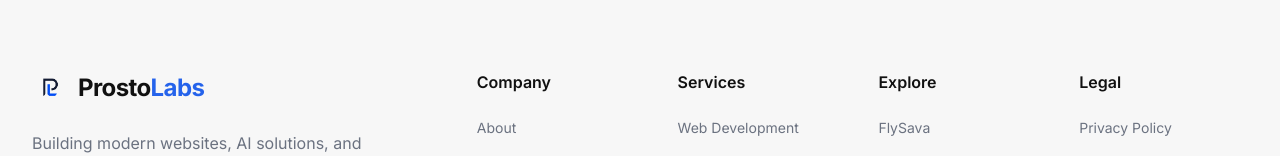
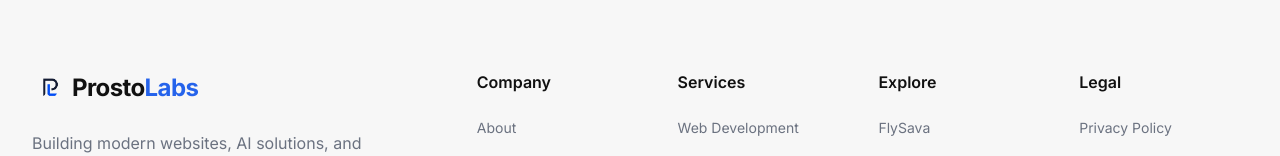
Before and after one commit to saumy-31/prostolabs, a React (Vite) app: page / in a window 1280 px wide. Shown: the part 5005-5161 px from the top of the page. Built offline with nearby package versions, Linux system fonts and the light colour scheme.

Commit message:
footer logo change

```diff
--- a/src/components/layout/Footer.tsx
+++ b/src/components/layout/Footer.tsx
@@ -14,7 +14,7 @@ export const Footer = () => {
           <div className="lg:w-[30%] flex flex-col shrink-0">
             <Link to="/" className="inline-block mb-6 outline-none">
               <motion.div
-                className="flex items-center gap-2.5"
+                className="flex items-center gap-1"
                 whileHover={{ scale: 1.03 }}
                 transition={{ type: "spring", stiffness: 400, damping: 25 }}
               >
```
